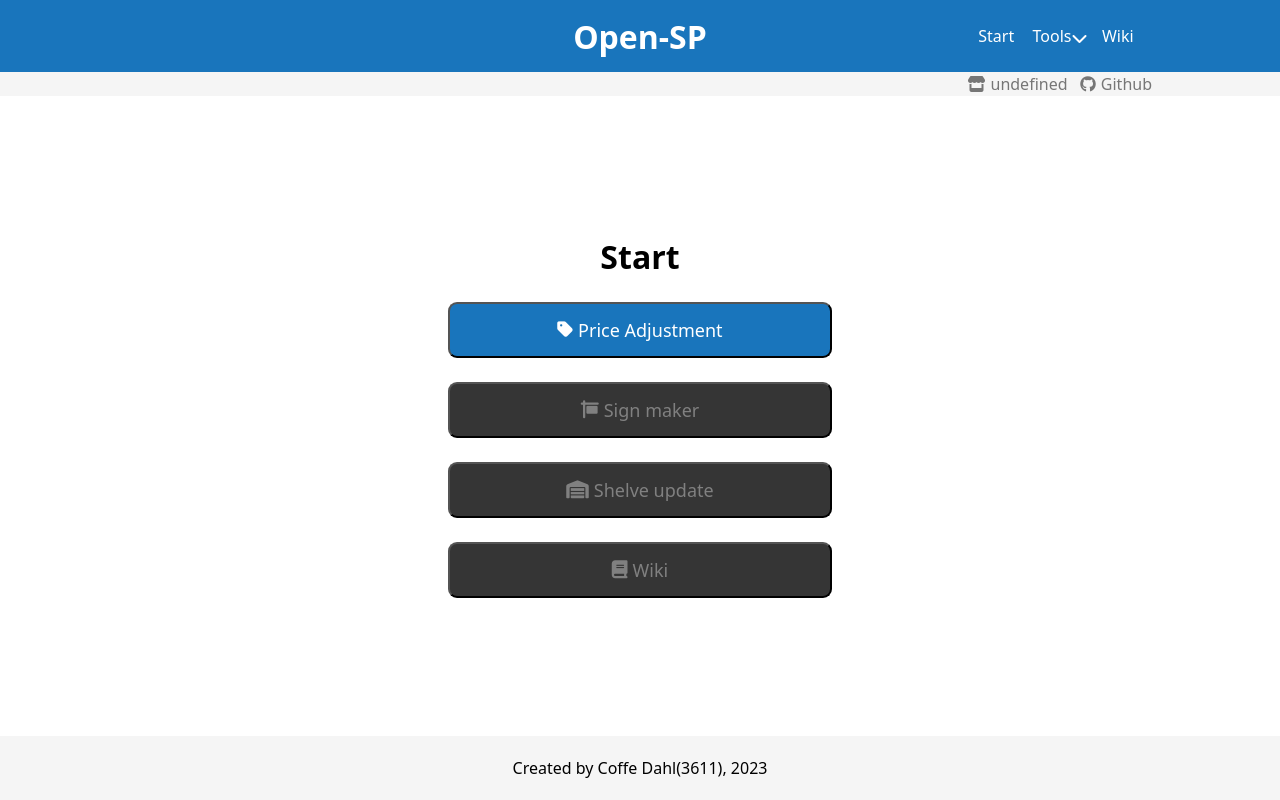
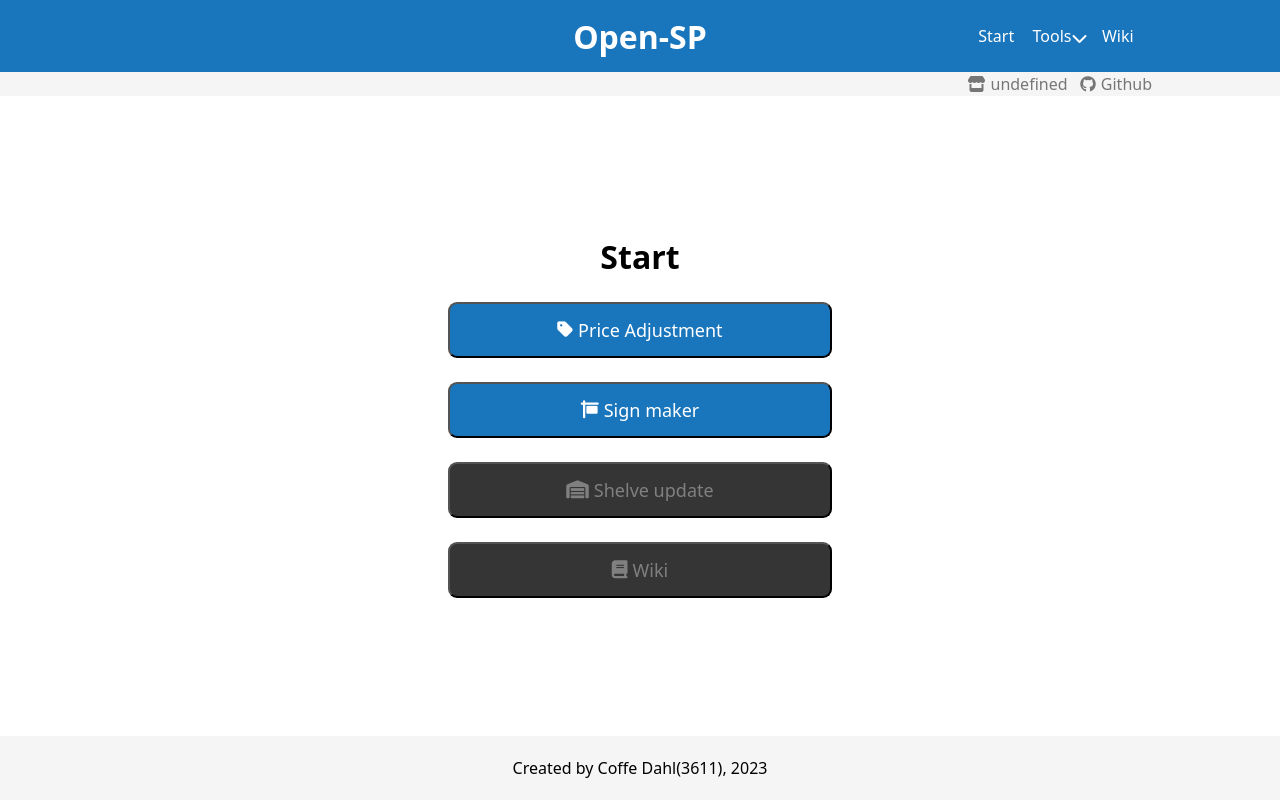
Before and after one commit to coffedahl/open-sp-new, a SvelteKit app: page / in a window 1280 px wide. Built offline with nearby package versions, Linux system fonts and the light colour scheme; no server answers.

Commit message:
Enabled signmaker in the interface

```diff
--- a/src/routes/+page.svelte
+++ b/src/routes/+page.svelte
@@ -6,8 +6,8 @@
 			<p>Price Adjustment</p>
 		</button>
 	</a>
-	<a href="">
-		<button class="center button btn-disabled">
+	<a href="/sign">
+		<button class="center button btn-blue">
 			<i class="fa-solid fa-sign-hanging" />
 			<p>Sign maker</p>
 		</button>
```
